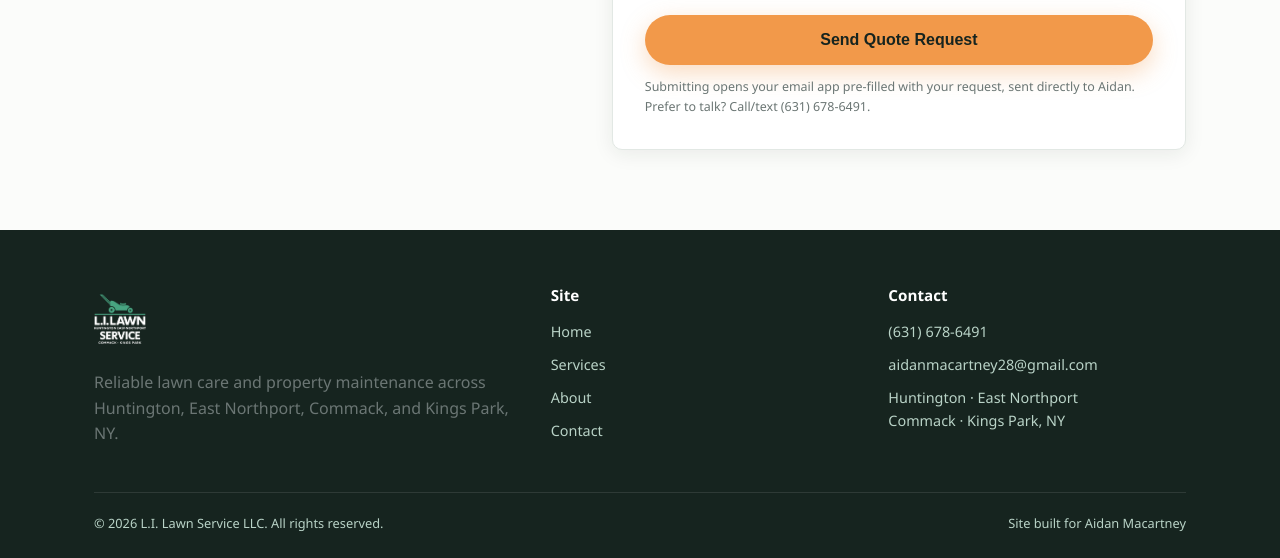
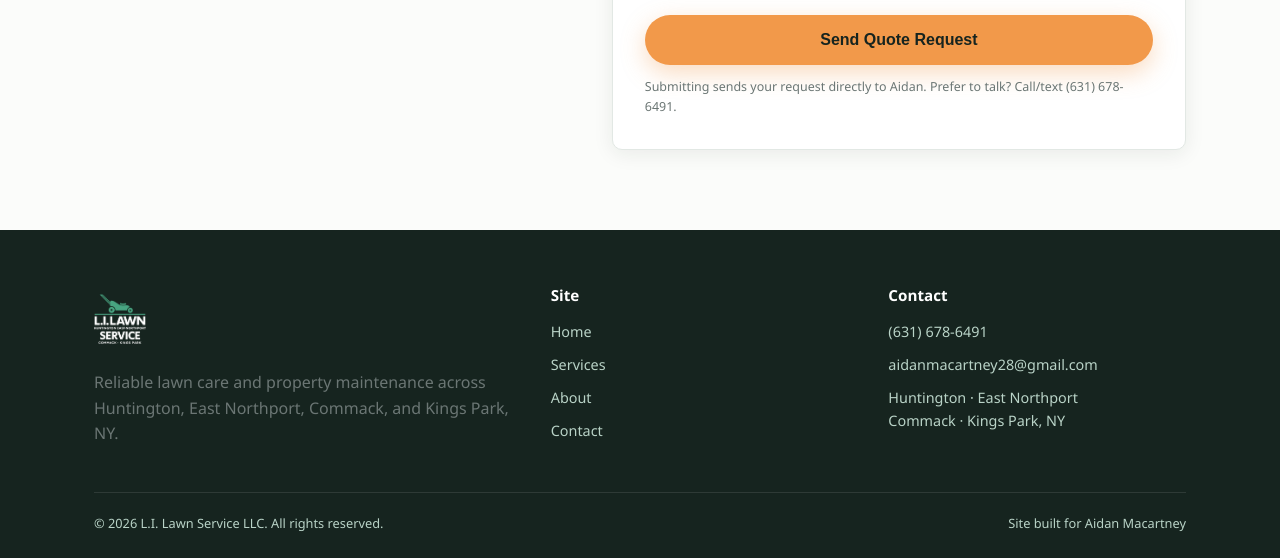
Before and after one commit to aidan953/li-lawn-service-website, a website: page contact.html in a window 1280 px wide. Shown: the part 1260-1818 px from the top of the page. Drawn offline with Linux system fonts and the light colour scheme.

Commit message:
Update contact.html

```diff
--- a/contact.html
+++ b/contact.html
@@ -136,7 +136,7 @@
         </div>
 
         <button type="submit" class="btn btn-accent btn-block">Send Quote Request</button>
-        <p class="form-note">Submitting opens your email app pre-filled with your request, sent directly to Aidan. Prefer to talk? Call/text (631) 678-6491.</p>
+        <p class="form-note">Submitting sends your request directly  to Aidan. Prefer to talk? Call/text (631) 678-6491.</p>
         <div id="formStatus"></div>
       </form>
 
```
